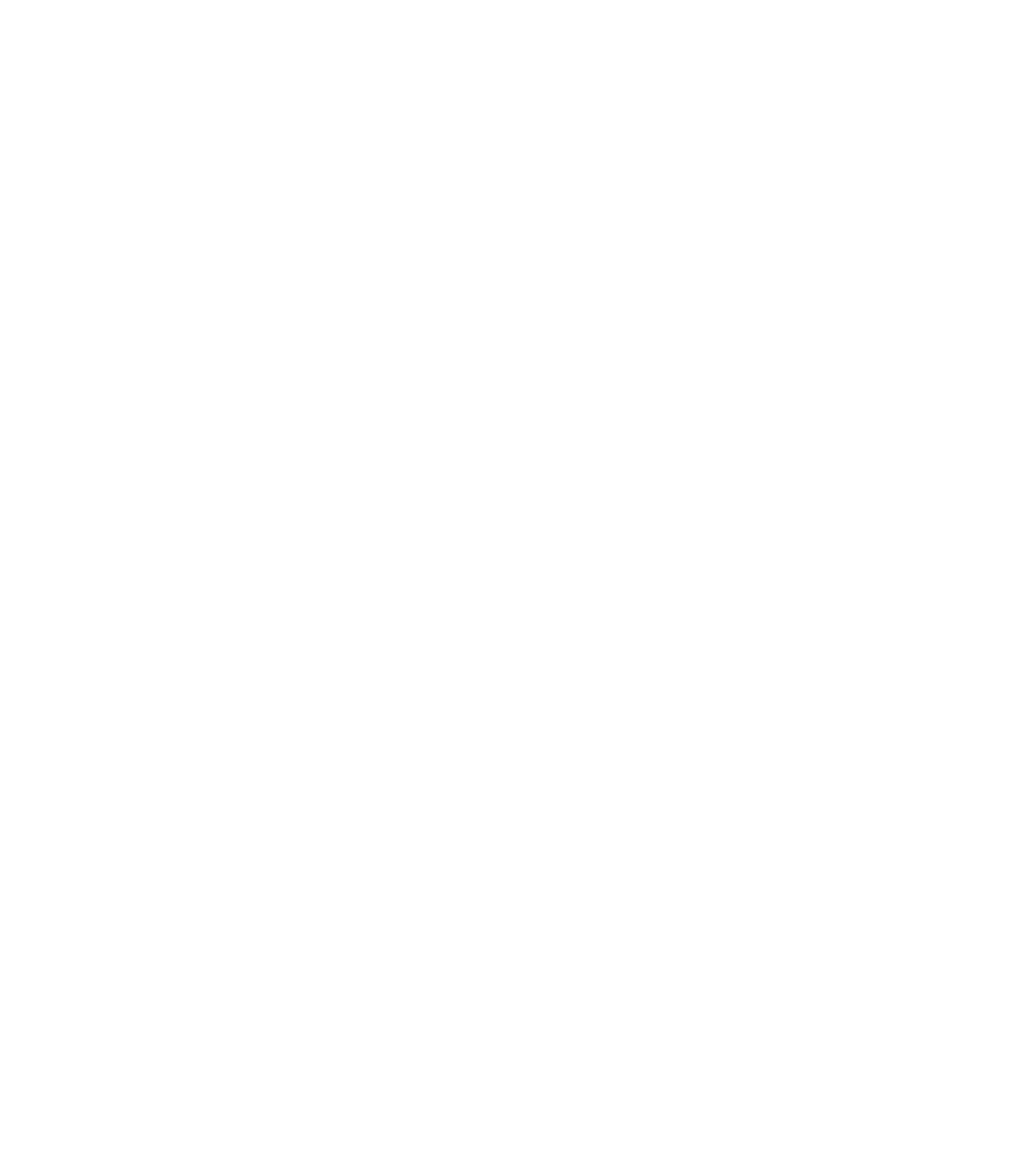
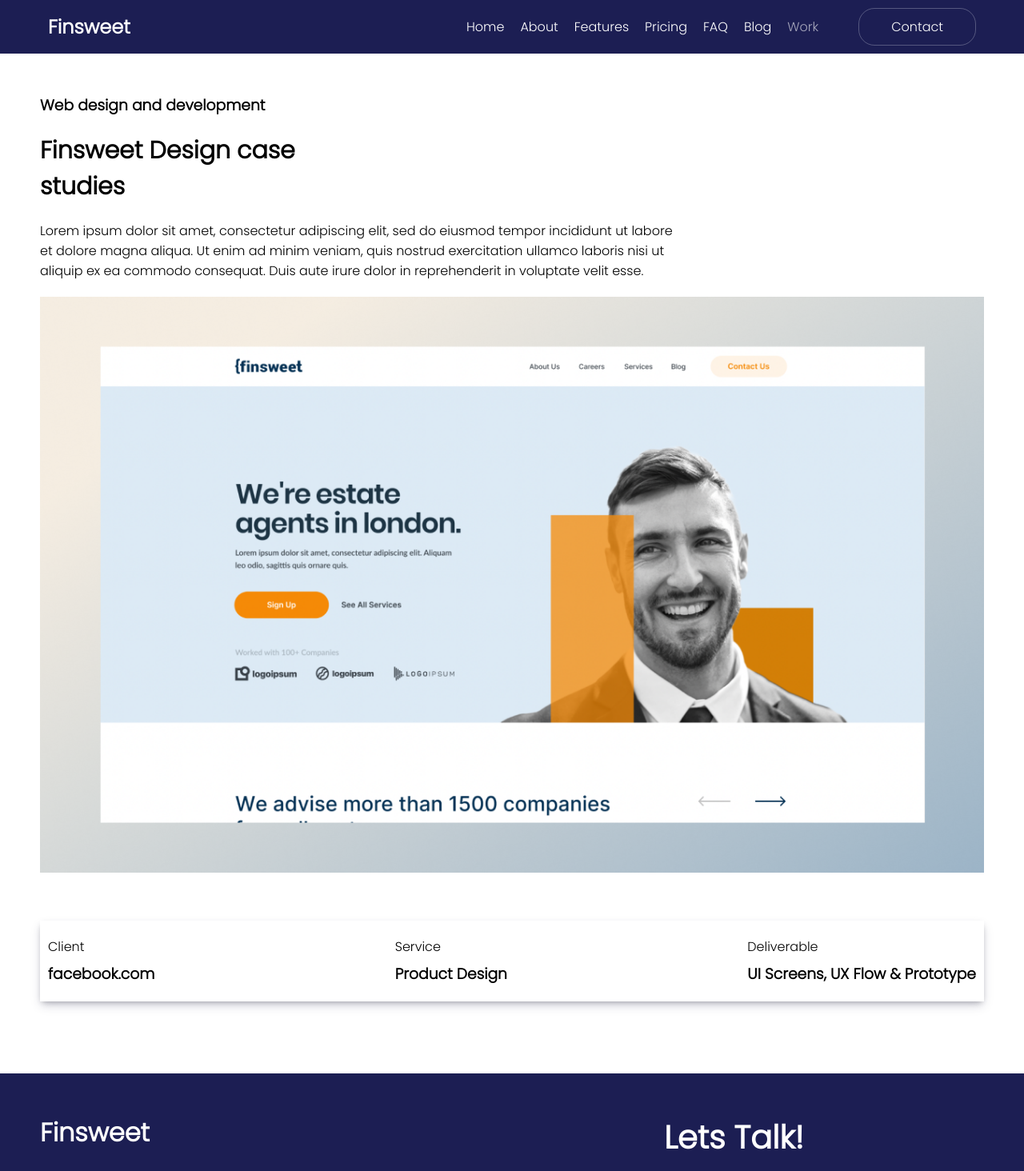
Before and after one commit to Shakhmurad7/finsweet, a React (Vite) app: page /Work/1 in a window 1280 px wide. Before the commit this address had no page. Shown: the top 1464 px of the page at 80% size. Before the commit the page ends 800 px from the top, so only its background shows below. Built offline with nearby package versions, Linux system fonts and the light colour scheme.

Commit message:
add work single

```diff
--- a/src/App.jsx
+++ b/src/App.jsx
@@ -8,6 +8,7 @@ import Work from "./NavbarMetodlar/Work/Work"
 import Blog from "./NavbarMetodlar/Blog/Blog"
 import Single from "./NavbarMetodlar/Blog-Single/Single"
 import FAQ from "./NavbarMetodlar/Faq/FAQ"
+import WorkSingle from "./NavbarMetodlar/Work/WorkSingle"
 
 
 
@@ -21,6 +22,7 @@ function App() {
         <Route path="/Features" element={<Features/>}/>
         <Route path="/Pricing" element={<Pricing/>}/>
         <Route path="/Work" element={<Work/>}/>
+        <Route path="/Work/:id" element={<WorkSingle/>}/>
         <Route path="/Blog" element={<Blog/>}/>
         <Route path="/Single" element={<Single/>}/>
         <Route path="/Faq" element={<FAQ/>}/>
--- a/src/NavbarMetodlar/AboutPage/About.module.css
+++ b/src/NavbarMetodlar/AboutPage/About.module.css
@@ -105,7 +105,6 @@ body {
   gap: 80px;
 }
 .section-center-left {
-  order: 1;
   display: flex;
   flex-direction: column;
   gap: 10px;
@@ -234,6 +233,8 @@ body {
   .content{
     align-items: center;
   }
+  .section-center-left {
+    order: 1;}
 }
 @media(max-width:738px){
   .content{
--- a/src/NavbarMetodlar/Work/Work.jsx
+++ b/src/NavbarMetodlar/Work/Work.jsx
@@ -125,13 +125,18 @@ function Work() {
           </div>
 
           <div className={style["section-container-block"]}>
-            {filteredData.map(({ item, text, img, title }) => {
+            {filteredData.map(({ item, text, img, title , id}) => {
               return (
                 <div className={style["Work-block"]}>
                   <img src={`./img/${img}`} />
                   <h2>{item}</h2>
                   <p>{text}</p>
+                  <a href={`/Work/${id}`}>
+                  <div className={style["section-row-icon"]}>
                   <p className={style["p-element"]}> {title}</p>
+                  <i class="fa-solid fa-arrow-right"></i>
+                  </div>
+                  </a>
                 </div>
               );
             })}
--- a/src/NavbarMetodlar/Work/Work.module.css
+++ b/src/NavbarMetodlar/Work/Work.module.css
@@ -18,6 +18,8 @@
     gap: 15px;
 }
 .section-container-top-text{
+    flex-wrap: wrap;
+    align-items: center;
     justify-content: center;
     display: flex;
     gap: 30px;
@@ -30,10 +32,10 @@
     max-width: 550px;
 }
 .section-container-block{
+    justify-content: center;
     display: flex;
-    justify-content: space-between;
     flex-wrap: wrap;
-    gap: 30px;
+    gap: 50px;
 }
 .Work-block img{
     width: 100%;
@@ -79,3 +81,45 @@
     width: 100%;
     max-width: 600px;
 }
+.section-row-icon{
+    align-items: center;
+    display: flex;
+    gap: 10px;
+}
+.section-row-icon:hover i{
+    position: relative;
+    animation: myanim 2s infinite;
+}
+@keyframes myanim{
+    0% {left: 0px;}
+    50% {left: 10px;}
+    100% {left: 0px;}
+  }
+  .container-block-id{
+    margin: 50px 0;
+    display: flex;
+    flex-direction: column;
+    gap: 20px;
+  }
+  .container-block-id h2{
+    font-size: 30px;
+    width: 100%;
+    max-width: 400px;
+  }
+  .container-block-id p{
+    width: 100%;
+    max-width: 800px;
+  }
+  .container-bottom-block{
+    height: auto;
+    display: flex;
+    justify-content: space-between;
+    box-shadow: rgba(50, 50, 93, 0.25) 0px 6px 12px -2px, rgba(0, 0, 0, 0.3) 0px 3px 7px -3px;
+    margin: 40px 0;
+  }
+  .container-row-block{
+    padding:  20px 10px;
+    display: flex;
+    flex-direction: column;
+    gap:7px;
+  }
--- /dev/null
+++ b/src/NavbarMetodlar/Work/WorkSingle.jsx
@@ -0,0 +1,94 @@
+import React from 'react'
+import { useParams } from 'react-router'
+import PageContainer from '../../PageContainer';
+import style from "./Work.module.css";
+
+
+const Worldata = [
+    {
+      id: 1,
+      img: "Cover.png",
+      category: "Webflow Design",
+      item: "Template 1",
+      text: "Apparently we had reached a great height in the atmosphere, for the sky was a dead black, and the stars had ceased to twinkle.",
+      title: "View Portfolio",
+    },
+    {
+      id: 2,
+      img: "Cover (1).png",
+      category: "Webflow Design",
+      item: "Template 2",
+      text: "Apparently we had reached a great height in the atmosphere, for the sky was a dead black, and the stars had ceased to twinkle.",
+      title: "View Portfolio",
+    },
+    {
+      id: 3,
+      category: "Webflow Design",
+      img: "Cover (2).png",
+      category: "UI Design",
+      item: "Template 3",
+      text: "Apparently we had reached a great height in the atmosphere, for the sky was a dead black, and the stars had ceased to twinkle.",
+      title: "View Portfolio",
+    },
+    {
+      id: 4,
+      img: "Cover (3).png",
+      category: "Webflow Design",
+      item: "Template 4",
+      text: "Apparently we had reached a great height in the atmosphere, for the sky was a dead black, and the stars had ceased to twinkle.",
+      title: "View Portfolio",
+    },
+    {
+      id: 5,
+      img: "Cover (4).png",
+      category: "Webflow Design",
+      item: "Template 5",
+      text: "Apparently we had reached a great height in the atmosphere, for the sky was a dead black, and the stars had ceased to twinkle.",
+      title: "View Portfolio",
+    },
+    {
+      id: 6,
+      img: "Cover (5).png",
+      category: "Figma Designi",
+      item: "Template 6",
+      text: "Apparently we had reached a great height in the atmosphere, for the sky was a dead black, and the stars had ceased to twinkle.",
+      title: "View Portfolio",
+    },
+  ];
+
+function WorkSingle() {
+    const {id} = useParams({})
+    console.log(Worldata[id-1]);
+  return (
+    <>
+    <PageContainer>
+
+    <div className="Big-container">
+
+        <div className={style[`container-block-id`]}>
+            <h3>Web design and development</h3>
+            <h2>Finsweet Design case studies</h2>
+            <p>Lorem ipsum dolor sit amet, consectetur adipiscing elit, sed do eiusmod tempor incididunt ut labore et dolore magna aliqua. Ut enim ad minim veniam, quis nostrud exercitation ullamco laboris nisi ut aliquip ex ea commodo consequat. Duis aute irure dolor in reprehenderit in voluptate velit esse.</p>
+            <img src={`../img/${Worldata[id -1].img}`} />
+            <div className={style['container-bottom-block']}>
+                <div className={style["container-row-block"]}>
+                    <p>Client</p>
+                    <h3>facebook.com</h3>
+                </div>
+                <div className={style["container-row-block"]}>
+                    <p>Service</p>
+                    <h3>Product Design</h3>
+                </div>
+                <div className={style["container-row-block"]}>
+                    <p>Deliverable</p>
+                    <h3>UI Screens, UX Flow & Prototype</h3>
+                </div>
+            </div>
+        </div>
+    </div>
+    </PageContainer>
+    </>
+  )
+}
+
+export default WorkSingle
```
